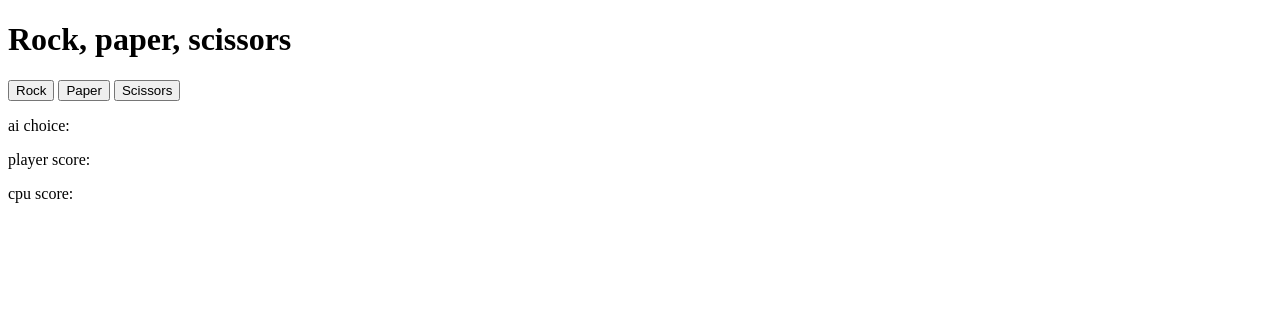
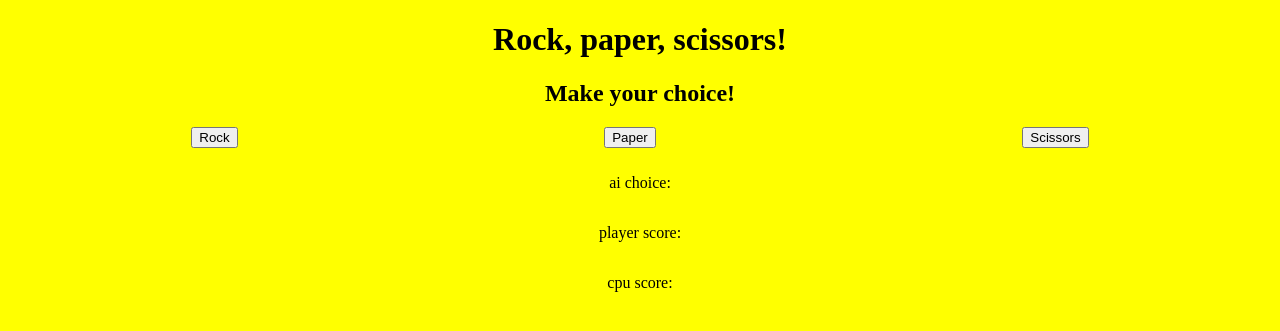
Before and after one commit to HannuSuhonen/rock-paper-scissors, a plain HTML site: page index.html in a window 1280 px wide. Drawn offline with Linux system fonts and the light colour scheme.

Commit message:
Add initial CSS structure

```diff
--- a/index.html
+++ b/index.html
@@ -4,12 +4,16 @@
     <meta charset="UTF-8">
     <meta name="viewport" content="width=device-width, initial-scale=1.0">
     <script src="myscripts.js" defer></script>
+    <link rel="stylesheet" href="mystyle.css">
     <title>Rock, paper, scissors</title>
 </head>
 <body>
     <h1>
-        Rock, paper, scissors
+        Rock, paper, scissors!
     </h1>
+    <h2>
+        Make your choice!
+    </h2>
     <div class="buttons">
         <button>Rock</button>
         <button>Paper</button>
@@ -19,7 +23,7 @@
         <p>ai choice: </p>
         <p>player score: </p>
         <p>cpu score: </p>
-        <h2></h2>
+        <h2 class="result"></h2>
     </div>
 </body>
 </html>
--- a/myscripts.js
+++ b/myscripts.js
@@ -34,9 +34,9 @@ function playRound(playerselection, computerSelection){
 
 function endGame(numberOfRounds = 5){
     if(playerScore === numberOfRounds || computerScore === numberOfRounds){
-        const resultText = document.querySelector("h2");
+        const resultText = document.querySelector(".result");
         playerScore > computerScore ?
-        resultText.innerText = `Congratulations!, you won this best of ${numberOfRounds}` :
+        resultText.innerText = `Congratulations! You won this best of ${numberOfRounds}` :
         resultText.innerText = `Dang, you lost this best of ${numberOfRounds}, better luck next time!`;
     }
 }
--- /dev/null
+++ b/mystyle.css
@@ -0,0 +1,26 @@
+*{
+    color: black;
+}
+
+h1{
+    text-align: center;
+}
+h2{
+    text-align: center;
+}
+
+body{
+    background-color: yellow;
+}
+
+.buttons{
+    margin-bottom: 10px;
+    display: flex;
+    justify-content: space-around;
+}
+
+.score{
+    display: flex;
+    flex-direction: column;
+    align-items: center;
+}
```
